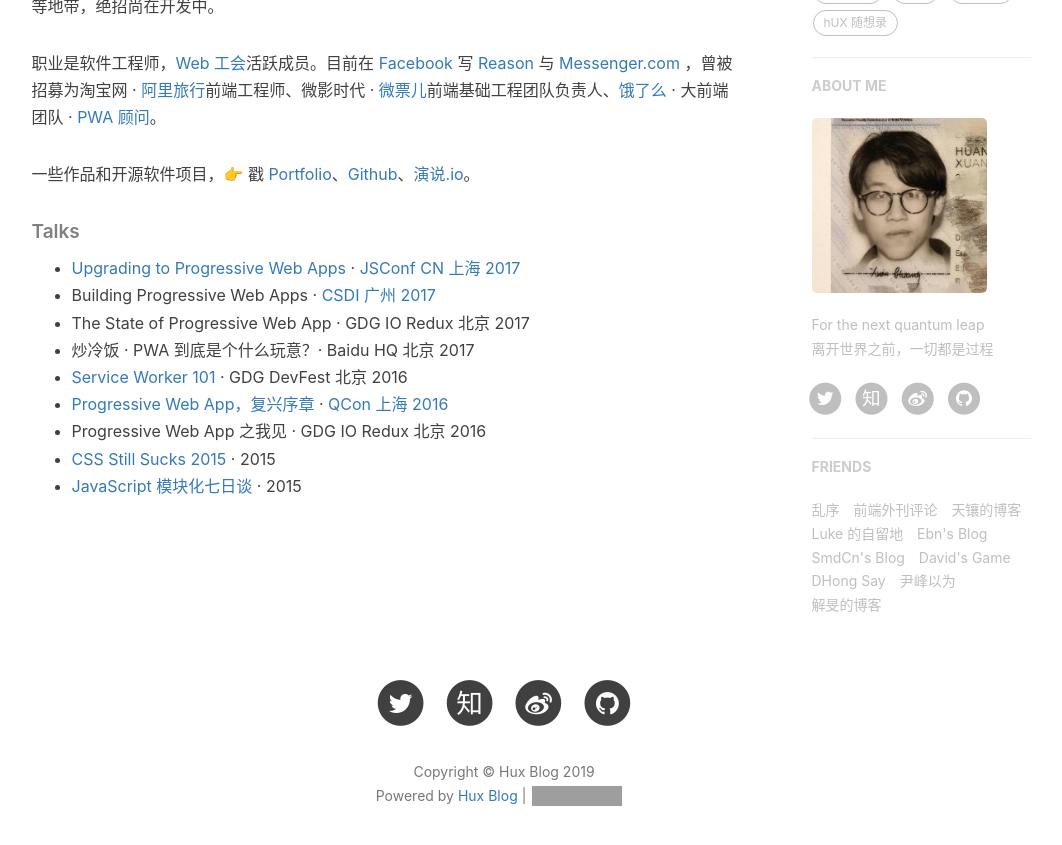
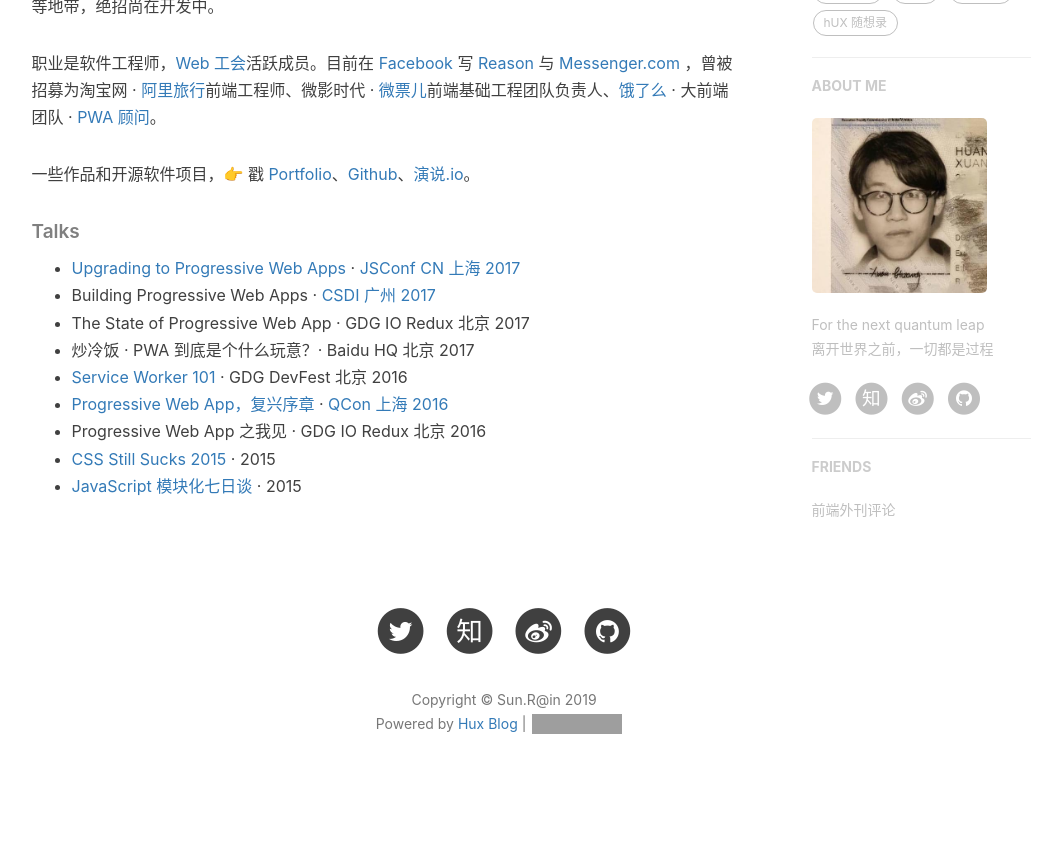
Before and after one commit to zfz1015/zfz1015.github.io, a Jekyll site: the page built from about.html, in a window 1280 px wide and 900 px high, scrolled down 637 px. Shown: the top 845 px of the window, without its empty margins (136-1198 px from the left). Built offline with Jekyll 4.4.1, drawn with Linux system fonts in a browser that asks for light colours; nearby versions of some CDN libraries; comment, search, counter and statistics services are not loaded; grey boxes are pictures that could not be loaded.

Commit message:
Update _config.yml

```diff
--- a/_config.yml
+++ b/_config.yml
@@ -1,11 +1,11 @@
 # Site settings
-title: Hux Blog
-SEOTitle: 黄玄的博客 | Hux Blog
+title: Sun.R@in
+SEOTitle: Sun.R@in的博客 | Sun.R@in Blog
 header-img: img/home-bg.jpg
-email: huxpro@gmail.com
-description: "关于程序与设计、黑客与画家 | 黄玄，Web & Mobile Lover，Software Engineer，UX Designer | 这里是 @Hux黄玄 的个人博客，与你一起发现更大的世界。"
-keyword: "黄玄, Hux黄玄, Hux, 鬼栈, huxpro, @huxpro, 黄玄的博客, Hux Blog, 博客, 个人网站, 互联网, Web, JavaScript, 前端, 设计"
-url: "https://huangxuan.me"              # your host, for absolute URL
+email: zfz1015@outlook.com
+description: "Sun.R@in的个人博客，与你一起发现更大的世界。"
+keyword: "zfz, 朱方志, nlp"
+url: ""              # your host, for absolute URL
 baseurl: ""                             # for example, '/blog' if your blog hosted on 'host/blog'
 
 # Publish posts or collection documents with a future date.
@@ -103,37 +103,7 @@
 # Friends
 friends: [
     {
-    #     title: "Su",
-    #     href: "http://su.gallery/"
-    # },{
-        title: "乱序",
-        href: "http://mida.re/"
-    },{
         title: "前端外刊评论",
         href: "http://qianduan.guru/"
-    },{
-        title: "天镶的博客",
-        href: "http://lingyu.wang/"
-    },{
-        title: "Luke 的自留地",
-        href: "http://hmqk1995.github.io"
-    },{
-        title: "Ebn's Blog",
-        href: "http://ebnbin.com/"
-    },{
-        title: "SmdCn's Blog",
-        href: "http://blog.smdcn.net"
-    },{
-        title: "David's Game",
-        href: "https://www.ruoyaowu.com/"
-    },{
-        title: "DHong Say",
-        href: "http://dhong.co"
-    },{
-        title: "尹峰以为",
-        href: "http://ingf.github.io/"
-    },{
-        title: "解旻的博客",
-        href: "http://xieminis.me/"
     }
 ]
```
